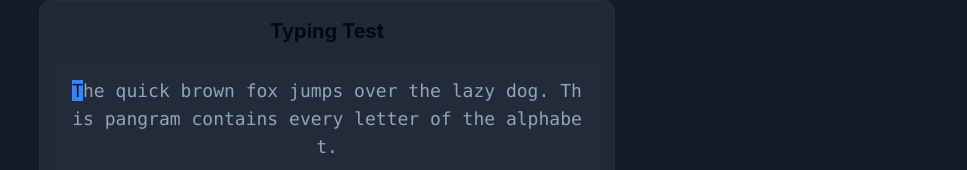
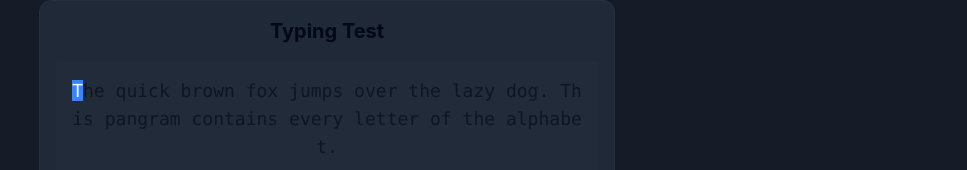
Before and after one commit to typingthrust/speedtest, a React (Vite) app: page /widget in a window 1280 px wide. Shown: the top 170 px of the page, without its empty margins (313-1280 px from the left). Built offline with nearby package versions, Linux system fonts and the light colour scheme; no server answers; the database is empty.

Commit message:
Fix remaining Widget.tsx text colors for theme integration

```diff
--- a/src/pages/Widget.tsx
+++ b/src/pages/Widget.tsx
@@ -64,14 +64,14 @@ export default function Widget() {
     let className = 'transition-all duration-150 ease-out inline-block ';
     if (index < userInput.length) {
       if (userInput[index] === char) {
-        className += 'text-slate-200 transform scale-105';
+        className += 'text-foreground transform scale-105';
       } else {
         className += 'text-red-400 transform scale-110';
       }
     } else if (index === currentIndex) {
       return (
         <span key={index} style={{ position: 'relative', display: 'inline-block' }}>
-          <span className="bg-primary text-slate-900 transform scale-110">{char === ' ' ? '\u00A0' : char}</span>
+          <span className="bg-primary text-primary-foreground transform scale-110">{char === ' ' ? '\u00A0' : char}</span>
           <span
             className="cursor-blink"
             style={{
@@ -87,7 +87,7 @@ export default function Widget() {
         </span>
       );
     } else {
-      className += 'text-slate-400';
+      className += 'text-foreground/60';
     }
     return (
       <span key={index} className={className}>
```
